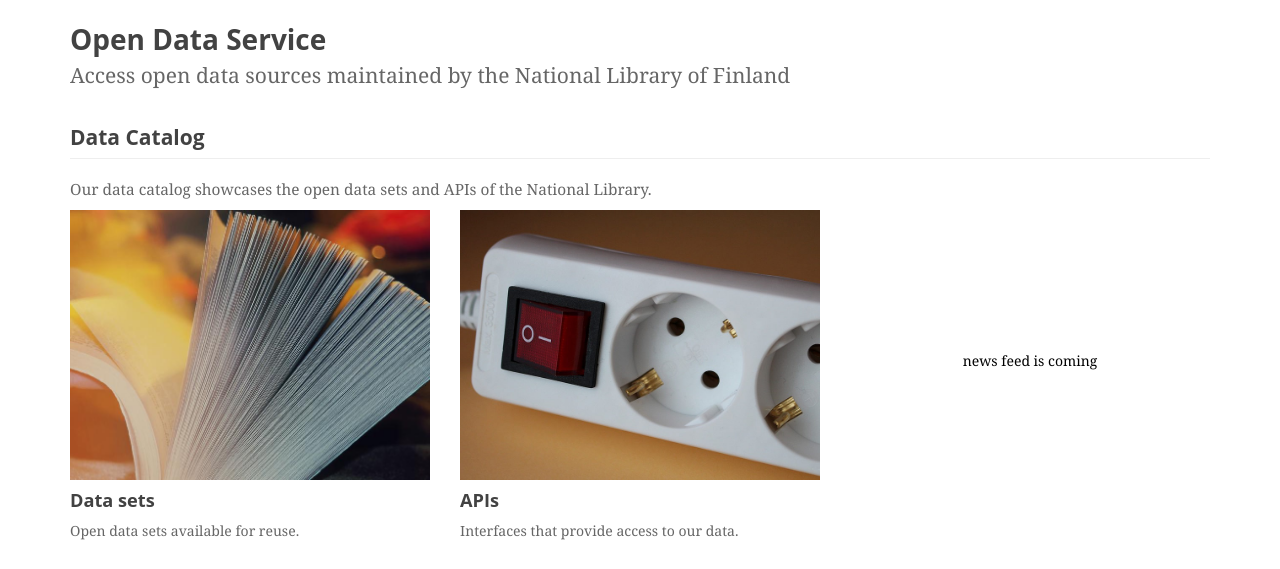
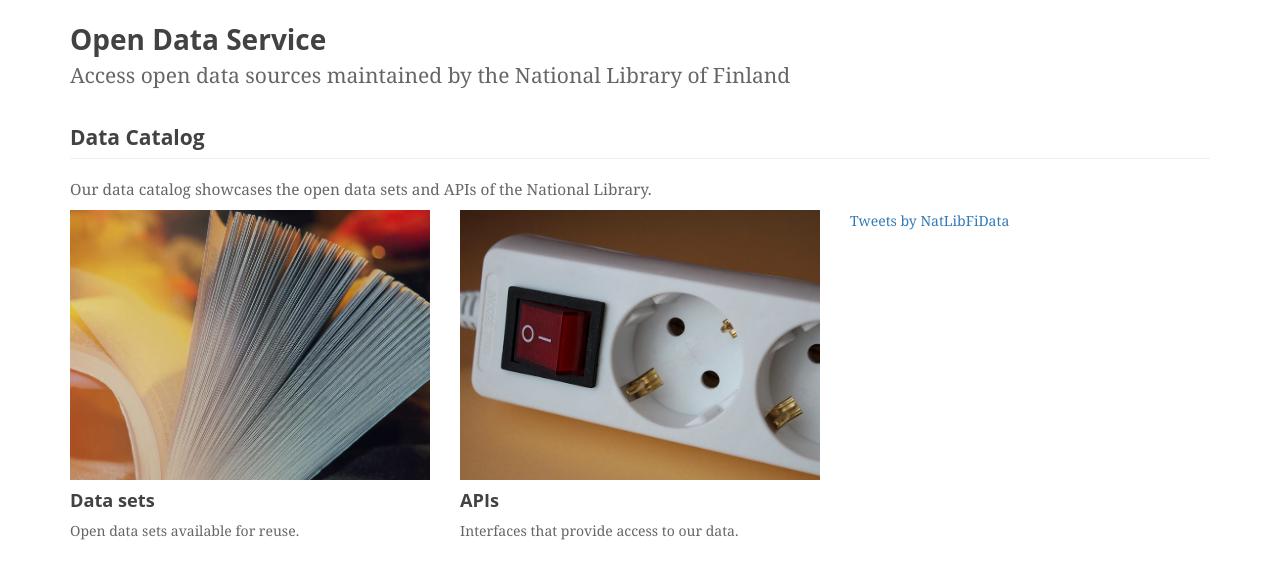
Before and after one commit to NatLibFi/bib-lod-ui, a Flask app: template biblodui/templates/index.html in a window 1280 px wide. Shown: the part 105-674 px from the top of the page. Run offline with Flask 2, Linux system fonts and the light colour scheme; the template is opened without the code that fills it, so the values that code supplies are empty; some libraries are stand-ins or nearby versions.

Commit message:
add embedded Twitter timeline

```diff
--- a/biblodui/static/css/style.css
+++ b/biblodui/static/css/style.css
@@ -103,23 +103,6 @@
   margin-left: 1.32em;
 }
 
-/*
-.row img {
-  width: 100%;
-  max-height: 17em;
-}*/
-
-#news {
-  text-align: center;
-  padding-top: 10em;
-}
-
-#news p {
-  color: black;
-  font-size: 1em;
-
-}
-
 .uri {
   margin:0 0 1em 2.5em;
 }
--- a/biblodui/templates/index.html
+++ b/biblodui/templates/index.html
@@ -30,7 +30,11 @@
       </div>
 
       <div class="col-md-4" id="news">
-        <p>news feed is coming</p>
+        <a class="twitter-timeline" data-chrome="nofooter"
+        href="https://twitter.com/NatLibFiData?ref_src=twsrc%5Etfw">Tweets
+        by NatLibFiData</a> <script async
+        src="https://platform.twitter.com/widgets.js"
+        charset="utf-8"></script>
       </div>
     </div>
 
```
